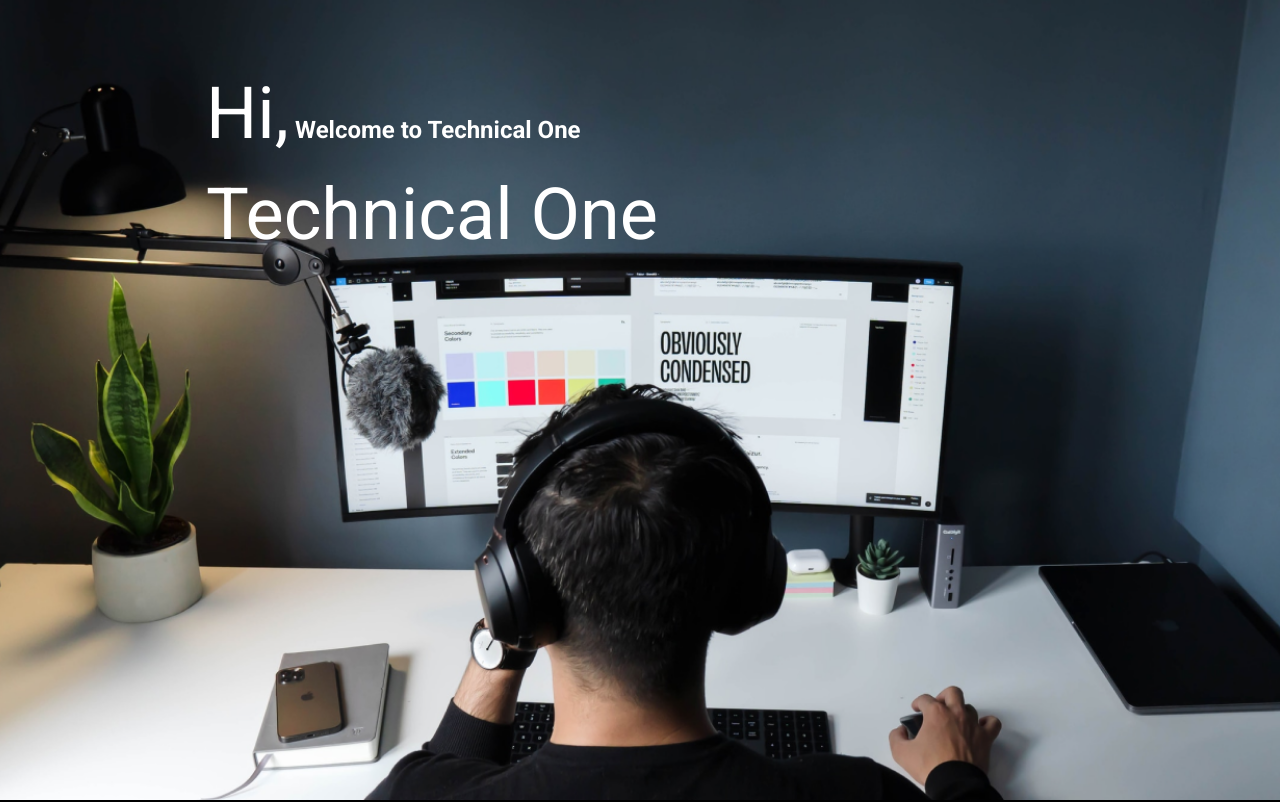
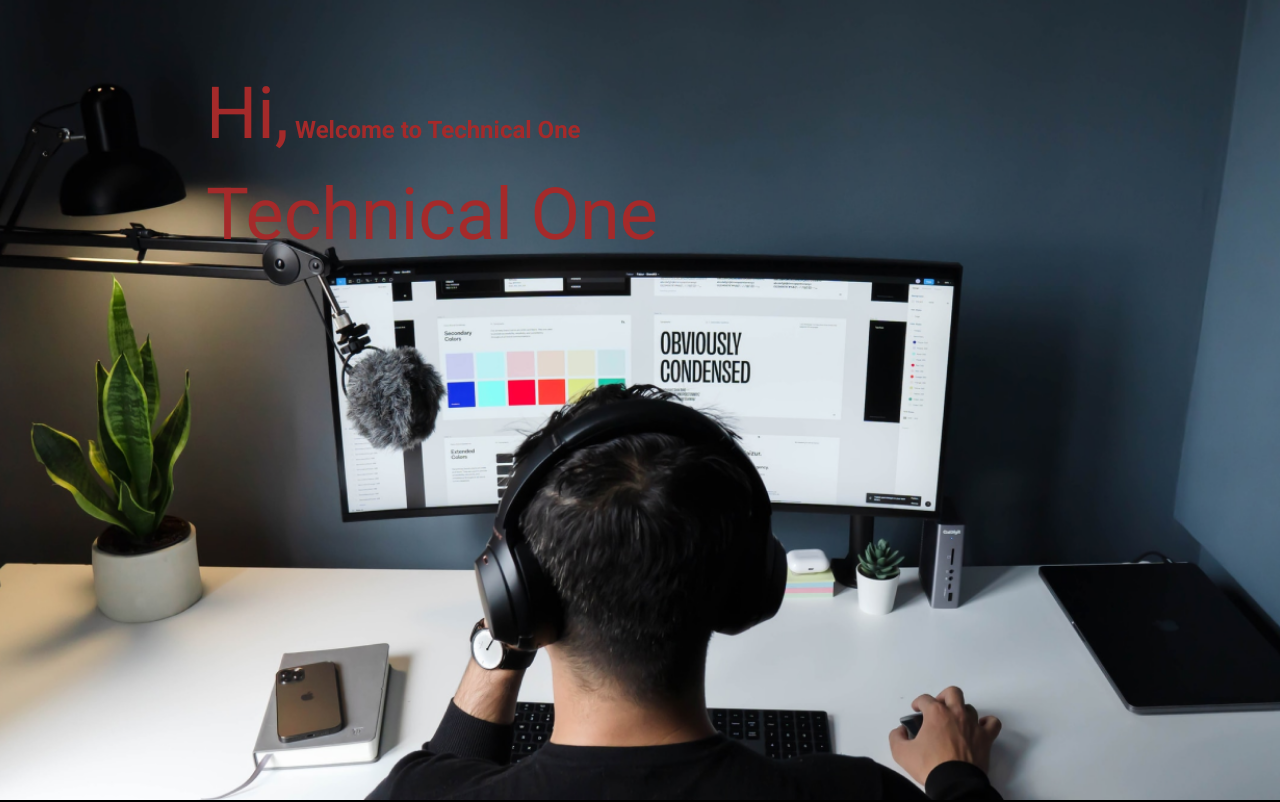
Before and after one commit to Itzmeyogesh/Technical-One, a plain HTML site: page index.html in a window 1280 px wide. Shown: the top 802 px of the page. Drawn offline with Linux system fonts and the light colour scheme.

Commit message:
Update style.css

```diff
--- a/style.css
+++ b/style.css
@@ -12,6 +12,7 @@ body {
   font-family: "Roboto", sans-serif;
 }
 
+
 .hero_section {
   background-image: url(./developer.png);
   min-height: 100vh;
@@ -20,7 +21,7 @@ body {
   background-repeat: no-repeat;
 }
 .text_container {
-  color: white;
+  color: Brown;
   max-width: 900px;
   margin: 0 auto;
   padding-top: 64px;
```
